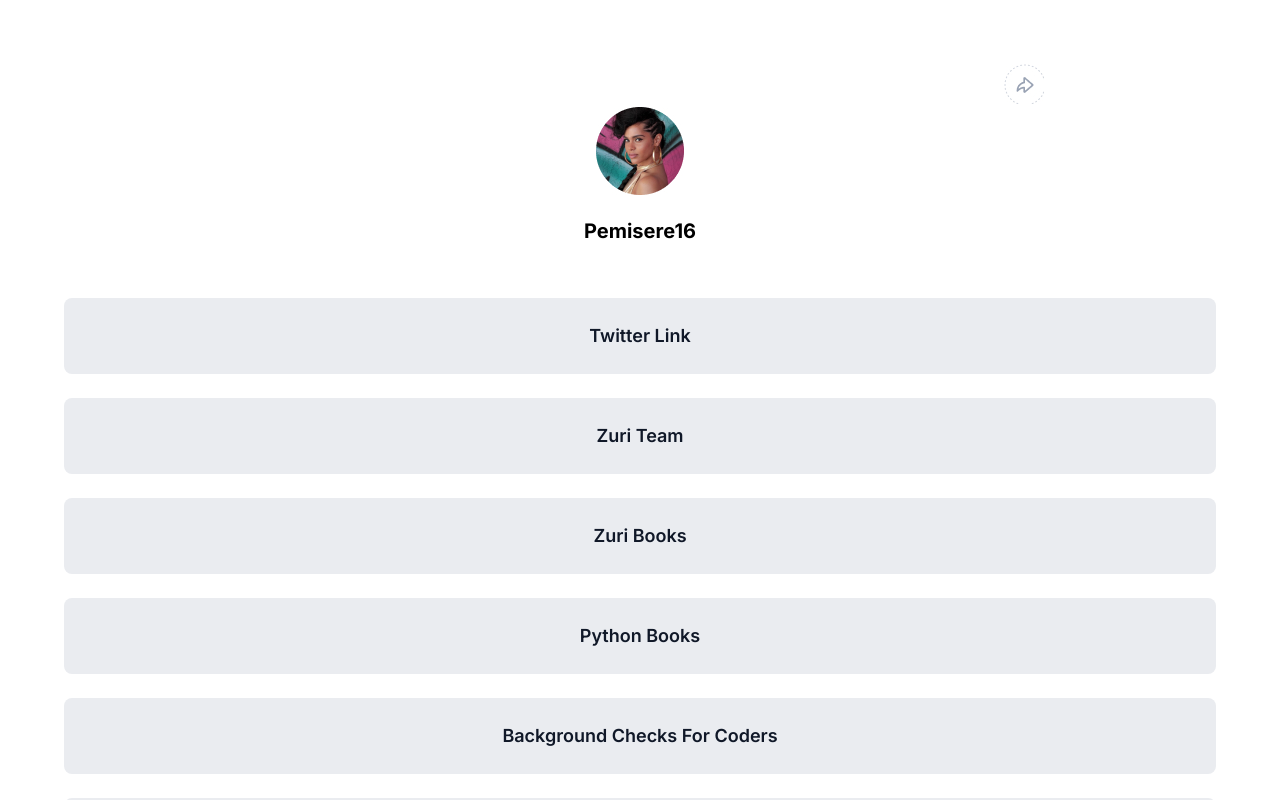
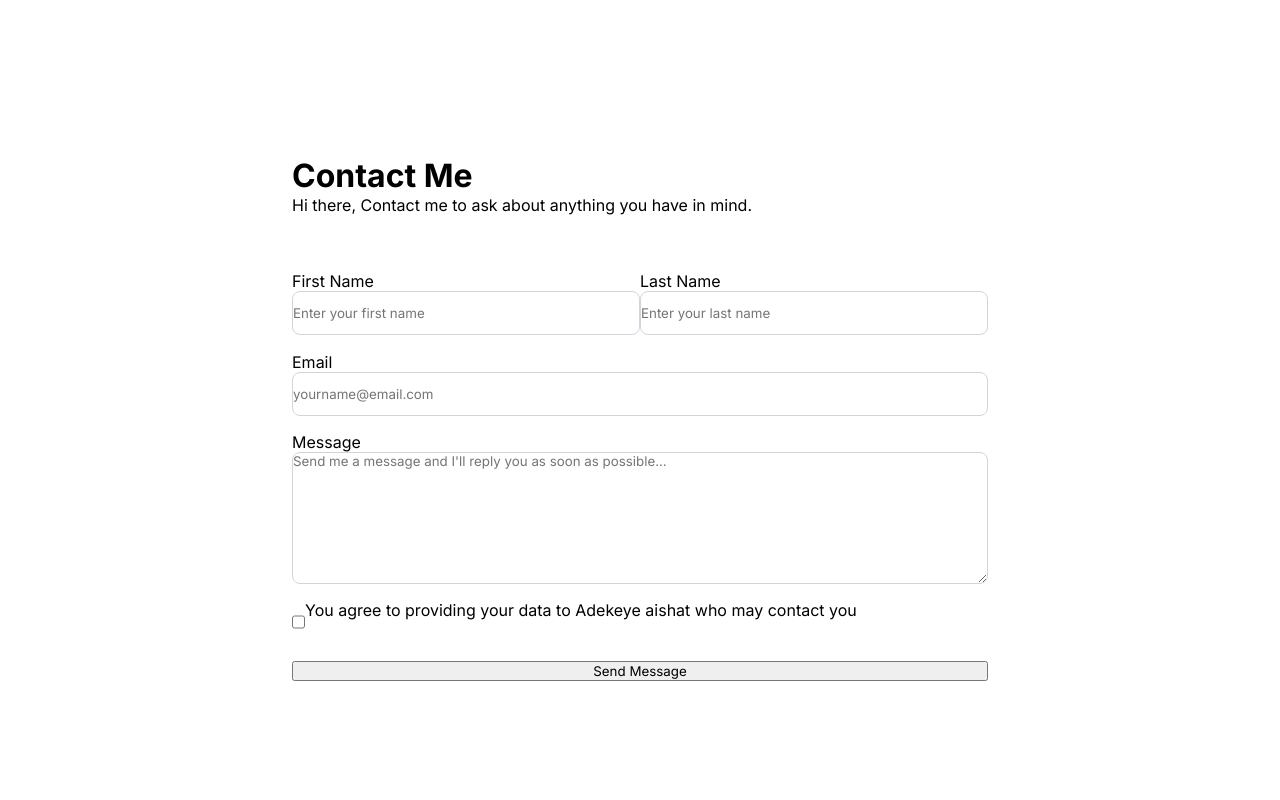
Before and after one commit to oyindamoladekeye/hng-task-1, a React (Create React App) app: page /contact in a window 1280 px wide. Shown: the top 800 px of the page. Built offline with nearby package versions, Linux system fonts and the light colour scheme.

Commit message:
added few components and router

```diff
--- a/package.json
+++ b/package.json
@@ -10,6 +10,7 @@
     "gh-pages": "^4.0.0",
     "react": "^18.2.0",
     "react-dom": "^18.2.0",
+    "react-router-dom": "^6.4.3",
     "react-scripts": "5.0.1",
     "web-vitals": "^2.1.4"
   },
--- a/src/App.js
+++ b/src/App.js
@@ -1,10 +1,15 @@
 import "./App.css";
-import Profilepage from "./Component/Profilepage";
+import Profilepage from "./Pages/Profilepage";
+import {Route, Routes} from "react-router-dom";
+import Contact from "./Pages/Contact";
 
 function App() {
   return (
     <div className="container">
-      <Profilepage />
+        <Routes>
+            <Route path = "/hng-task-1" element={<Profilepage />} />
+            <Route path = "/contact" element={<Contact />} />
+        </Routes>
     </div>
   );
 }
--- /dev/null
+++ b/src/Component/Footer.js
@@ -0,0 +1,14 @@
+import ZuriLogo from "../images/zuri-logo.jpg";
+import IngressiveLogo from "../images/ingressive-logo.jpg";
+
+function Footer (){
+    return (
+        <footer className="footer">
+            <img src={ZuriLogo} alt="" className="zuri" />
+            <p className="hng9">HNG Internship 9 Frontend Task</p>
+            <img src={IngressiveLogo} alt="" className="g14" />
+        </footer>
+    )
+}
+
+export default Footer ;
--- /dev/null
+++ b/src/Pages/Contact.js
@@ -0,0 +1,40 @@
+import Footer from "../Component/Footer";
+import "../Styles/contact.css"
+function Contact (){
+    const name ="Adekeye aishat"
+    return(
+        <div className="contact">
+            <div className="center">
+                <h1>Contact Me</h1>
+                <p className="hi-msg">Hi there, Contact me to ask about anything you have in mind.</p>
+                <div className="contact-form">
+                    <div className="names">
+                        <div className="contact-form-fname">
+                            <label htmlFor="fname">First Name</label>
+                            <input type="text" id="first_name" placeholder="Enter your first name" required/>
+                        </div>
+                        <div className="contact-form-lname">
+                            <label htmlFor ="lname">Last Name</label>
+                            <input type="text" id="last_name"  placeholder="Enter your last name" required/>
+                        </div>
+                    </div>
+                    <div className="contact-form-email">
+                        <label htmlFor="email">Email</label>
+                        <input type="email" id="email" placeholder="yourname@email.com" required/>
+                    </div>
+                    <div className="contact-form-msg">
+                        <label htmlFor="message">Message</label>
+                    <textarea id="message" placeholder="Send me a message and I'll reply you as soon as possible..."></textarea>
+                    </div>
+                    <div className="contact-form-check">
+                        <input type ="checkbox"/>
+                        <label>You agree to providing your data to {name} who may contact you</label>
+                    </div>
+                    <button id="btn__submit">Send Message</button>
+                </div>
+            </div>
+            {/*<Footer />*/}
+        </div>
+    )
+}
+export default Contact ;
--- a/src/Component/Profilepage.js
+++ b/src/Pages/Profilepage.js
@@ -3,6 +3,8 @@ import slack from "../images/slack.jpg";
 import github from "../images/github.jpg";
 import ZuriLogo from "../images/zuri-logo.jpg";
 import IngressiveLogo from "../images/ingressive-logo.jpg";
+import Footer from "../Component/Footer";
+import {Link} from "react-router-dom";
 const Profilepage = () => {
   return (
     <div className="profilecontainer">
@@ -66,6 +68,7 @@ const Profilepage = () => {
             >
               Design Books
             </a>
+            <Link to= "/contact"  className="btn" id="contact">Contact me</Link>
           </div>
         </div>
         <div className="social">
@@ -76,11 +79,7 @@ const Profilepage = () => {
             <img src={github} alt="" />
           </a>
         </div>
-        <footer className="footer">
-          <img src={ZuriLogo} alt="" className="zuri" />
-          <p className="hng9">HNG Internship 9 Frontend Task</p>
-          <img src={IngressiveLogo} alt="" className="g14" />
-        </footer>
+        <Footer />
       </div>
     </div>
   );
--- /dev/null
+++ b/src/Styles/contact.css
@@ -0,0 +1,48 @@
+.contact{
+    max-width:100vw;
+    width:100%;
+    display: flex;
+    justify-content: center;
+    text-align: left;
+}
+.contact-form{
+    height:474px;
+    padding-top: 48px;
+    display: flex;
+    flex-direction: column;
+    justify-content: space-around;
+}
+.center{
+    width:720px;
+    margin:156px 360px 188px
+}
+.names{
+    display: flex;
+    justify-content:space-between;
+}
+.contact-form-fname , .contact-form-lname{
+    width:348px;
+    display: flex;
+    flex-direction: column;
+}
+input{
+    border: 1px solid #D0D5DD;
+    border-radius:8px;
+    outline: none;
+    height:44px
+}
+.contact-form-email, .contact-form-msg {
+display: flex;
+    flex-direction: column;
+}
+textarea{
+    height:132px;
+    border-radius:8px;
+    border: 1px solid #D0D5DD;
+    outline:none
+
+}
+.contact-form-check{
+    display: flex;
+    align-content: center;
+}
--- a/src/Styles/profilepage.css
+++ b/src/Styles/profilepage.css
@@ -17,7 +17,7 @@
   align-items: center;
   flex-direction: column;
   /* background-color: dodgerblue; */
-  height: 1158px;
+  height: 1358px;
   width: 1216px;
   margin-top: 64px;
   padding: 0 2.5vw;
@@ -47,7 +47,7 @@
   visibility: hidden;
 }
 .links {
-  height: 576px;
+  height: 676px;
   margin-top: 32px;
   font-style: normal;
   font-weight: 600;
--- a/src/index.js
+++ b/src/index.js
@@ -3,11 +3,14 @@ import ReactDOM from 'react-dom/client';
 import './index.css';
 import App from './App';
 import reportWebVitals from './reportWebVitals';
+import {BrowserRouter} from "react-router-dom";
 
 const root = ReactDOM.createRoot(document.getElementById('root'));
 root.render(
   <React.StrictMode>
-    <App />
+      <BrowserRouter>
+         <App />
+      </BrowserRouter>
   </React.StrictMode>
 );
 
```
Also changed, not shown: 1 other file (tests, documents, lock files or other folders).
